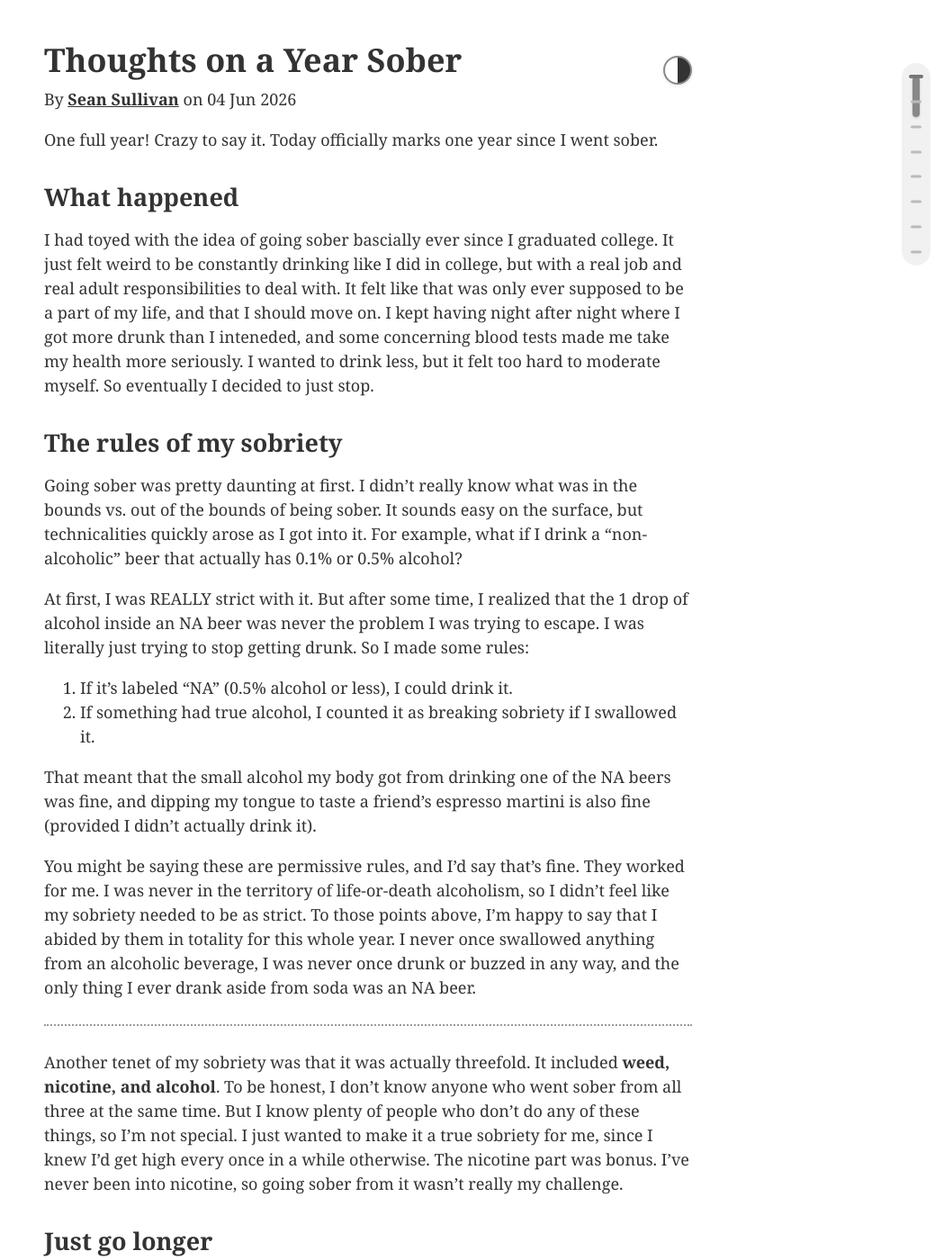
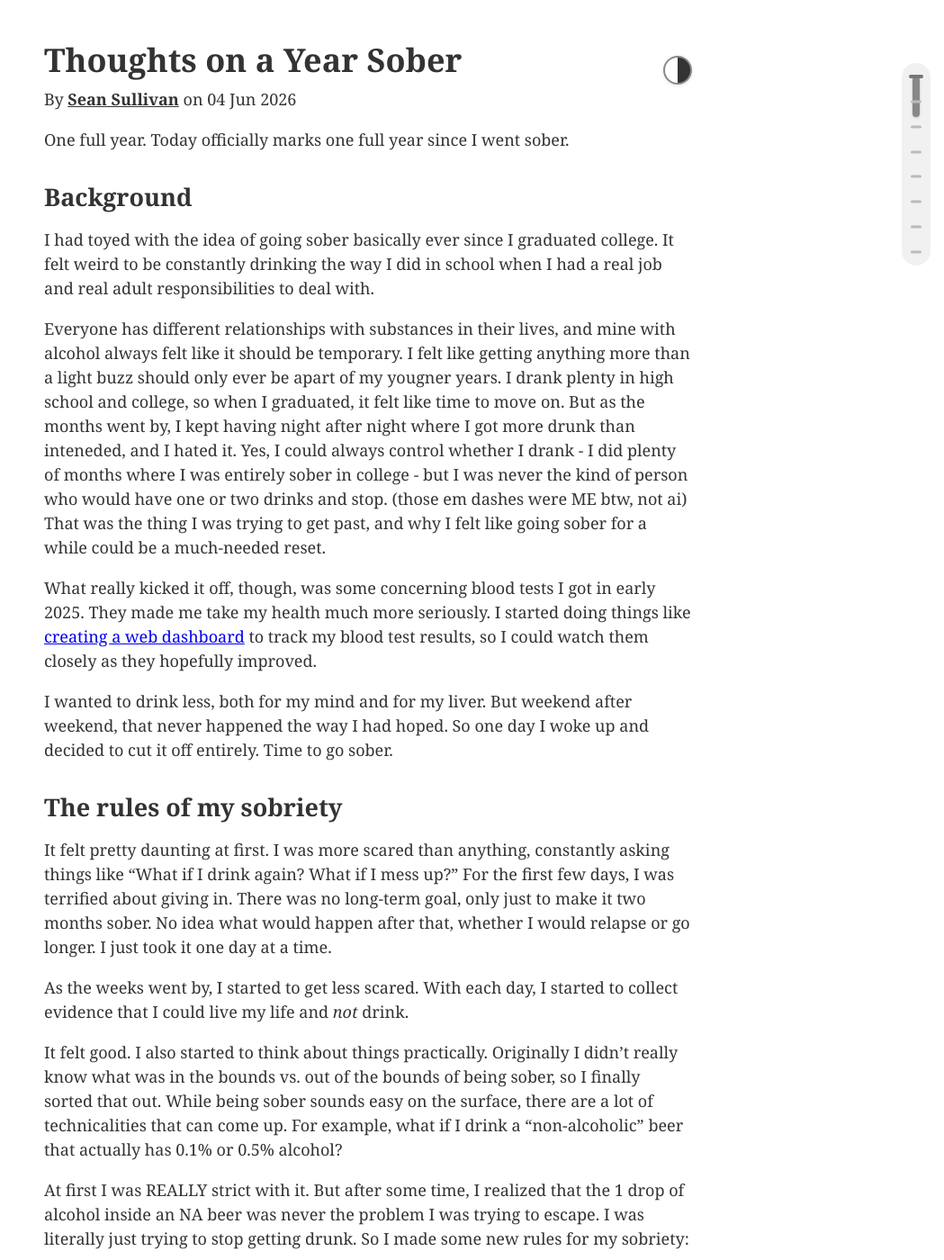
Before and after one commit to 0sps/sull1van.com, a Jekyll site: the page built from _posts/2026-06-04-thoughts-on-a-year-sober.md, in a window 1280 px wide and 1400 px high. Shown: the whole window at 90% size, without its empty margins (231-1280 px from the left). Built offline with Jekyll 4.4.1, drawn with Linux system fonts in a browser that asks for light colours; some of the changed text lies outside the part shown.

Commit message:
Update 2026-06-04-thoughts-on-a-year-sober.md

```diff
--- a/_posts/2026-06-04-thoughts-on-a-year-sober.md
+++ b/_posts/2026-06-04-thoughts-on-a-year-sober.md
@@ -5,57 +5,73 @@
 tags: [meta, blogging]
 ---
 
-One full year! Crazy to say it. Today officially marks one year since I went sober.
+One full year.
+Today officially marks one full year since I went sober.
 
-## What happened
+## Background
 
-I had toyed with the idea of going sober bascially ever since I graduated college. It just felt weird to be constantly drinking like I did in college, but with a real job and real adult responsibilities to deal with. It felt like that was only ever supposed to be a part of my life, and that I should move on. I kept having night after night where I got more drunk than I inteneded, and some concerning blood tests made me take my health more seriously. I wanted to drink less, but it felt too hard to moderate myself. So eventually I decided to just stop.
+I had toyed with the idea of going sober basically ever since I graduated college. It felt weird to be constantly drinking the way I did in school when I had a real job and real adult responsibilities to deal with.
+
+Everyone has different relationships with substances in their lives, and mine with alcohol always felt like it should be temporary. I felt like getting anything more than a light buzz should only ever be apart of my yougner years. I drank plenty in high school and college, so when I graduated, it felt like time to move on. But as the months went by, I kept having night after night where I got more drunk than inteneded, and I hated it. Yes, I could always control whether I drank -  I did plenty of months where I was entirely sober in college - but I was never the kind of person who would have one or two drinks and stop. (those em dashes were ME btw, not ai) That was the thing I was trying to get past, and why I felt like going sober for a while could be a much-needed reset.
+
+What really kicked it off, though, was some concerning blood tests I got in early 2025. They made me take my health much more seriously. I started doing things like [creating a web dashboard](https://sull1van.com/fixing-blood-test-results) to track my blood test results, so I could watch them closely as they hopefully improved.
+
+I wanted to drink less, both for my mind and for my liver. But weekend after weekend, that never happened the way I had hoped. So one day I woke up and decided to cut it off entirely. Time to go sober.
 
 
 ## The rules of my sobriety
 
-Going sober was pretty daunting at first. I didn't really know what was in the bounds vs. out of the bounds of being sober. It sounds easy on the surface, but technicalities quickly arose as I got into it. For example, what if I drink a "non-alcoholic" beer that actually has 0.1% or 0.5% alcohol?
+It felt pretty daunting at first. I was more scared than anything, constantly asking things like "What if I drink again? What if I mess up?" For the first few days, I was terrified about giving in. There was no long-term goal, only just to make it two months sober. No idea what would happen after that, whether I would relapse or go longer. I just took it one day at a time.
 
-At first, I was REALLY strict with it. But after some time, I realized that the 1 drop of alcohol inside an NA beer was never the problem I was trying to escape. I was literally just trying to stop getting drunk. So I made some rules:
+As the weeks went by, I started to get less scared. With each day, I started to collect evidence that I could live my life and *not* drink.
+
+It felt good. I also started to think about things practically. Originally I didn't really know what was in the bounds vs. out of the bounds of being sober, so I finally sorted that out. While being sober sounds easy on the surface, there are a lot of technicalities that can come up. For example, what if I drink a "non-alcoholic" beer that actually has 0.1% or 0.5% alcohol?
+
+At first I was REALLY strict with it. But after some time, I realized that the 1 drop of alcohol inside an NA beer was never the problem I was trying to escape. I was literally just trying to stop getting drunk. So I made some new rules for my sobriety:
 1. If it's labeled "NA" (0.5% alcohol or less), I could drink it.
-2. If something had true alcohol, I counted it as breaking sobriety if I swallowed it.
+2. If something truly had alcohol, I counted it as breaking sobriety if I swallowed it.
 
-That meant that the small alcohol my body got from drinking one of the NA beers was fine, and dipping my tongue to taste a friend's espresso martini is also fine (provided I didn't actually drink it).
+That meant the trace alcohol from an NA beer was fine, and dipping my tongue to taste a friend's espresso martini was also fine (provided I didn't actually drink it).
 
-You might be saying these are permissive rules, and I'd say that's fine. They worked for me. I was never in the territory of life-or-death alcoholism, so I didn't feel like my sobriety needed to be as strict. To those points above, I'm happy to say that I abided by them in totality for this whole year. I never once swallowed anything from an alcoholic beverage, I was never once drunk or buzzed in any way, and the only thing I ever drank aside from soda was an NA beer.
+You might say these are permissive rules, and that's fair. They worked for me. I was never in the territory of life-or-death alcoholism, so I didn't feel like my sobriety needed to be that strict. I'm also happy to say that, since I'm writing this article, I abided by those rules for the ENTIRE year. I never once swallowed anything from an alcoholic beverage, was never once drunk or buzzed in any way, and only ever drank NA beers, coffee, water, and soda. It feels both weird and pretty cool to say that.
 
 ---
 
-Another tenet of my sobriety was that it was actually threefold. It included **weed, nicotine, and alcohol**. To be honest, I don't know anyone who went sober from all three at the same time. But I know plenty of people who don't do any of these things, so I'm not special. I just wanted to make it a true sobriety for me, since I knew I'd get high every once in a while otherwise. The nicotine part was bonus. I've never been into nicotine, so going sober from it wasn't really my challenge.
+Another tenet of my sobriety was that it was actually threefold. It included **weed, nicotine, and alcohol**. To be honest, I know plenty of people who don't do any of these things, so I don't think that makes me special in any kind of way, but I just wanted to make it a more 'true' sobriety for me. Also I've never been a big weed or nicotine guy so it was easy brownie points.
+
 
 ## Just go longer
 
-So while my sobriety was threefold, it was only alcohol that scared me. I told my parents and my friends I was doing it for two months, to see where things went. I didn't commit to going longer because I genuinely did not think it was possible. It seemed like the probability of relapse within two months was insanely high.
+While my sobriety was threefold, it was only alcohol that made me afraid of relapse. As I said earlier, I told myself I was sober for now, not forever. I told my parents and friends I was doing it for two months, just to see where things went. I didn't commit to going longer because I genuinely did not think that was possible.
 
-But we're here, so that definitely wasn't the case. It really started to take shape as I neared the halfway mark. One weekend I caught up with a friend, who offered what might be the single greatest piece of advice I heard throughout this entire journey.
+Cravings are like that. At first, they seem impossible to get rid of, but they quickly fall off and don't really come back. As I neared the halfway mark of those two months, the daily panic about when I would drink next started to fade, and things started to feel more normal. Around that time, I caught up with a friend who offered what might be the single greatest piece of advice I heard throughout this entire journey.
 
-We got into chatting and I explained the sobriety and my two-month goal. He had been sober his entire life, and so he asked why I settled on two months.
+We got into chatting, and I explained the sobriety, my two-month goal. He had been sober his entire life, and so he asked why I settled on two months.
 
-"I don't know," I said. "I just thought that's the most I could do."
+I don't know, I said. It was the best I thought I could do.
 
-And then, this:
+He heard that and said: *"Why don't you just go longer?"*
 
-*"Why don't you just try to go longer?"*
+I stared at him for a second. It never even occurred to me that I could go longer than two months.
 
-Sometimes you really just need someone to say the obvious thing.
-
-Just go longer. That's exactly what I did. As I approached the two-month mark, I said I'd extend it to six months. Then at six months, I was convinced I could do twelve. And here we are, twelve months later. It's crazy.
-
-## What I actually miss
-
-Here's the thing I keep coming back to: I don't miss being *drunk*. I miss that nice buzz that comes after one, maybe two drinks. I think back to college days, and how often I would go out, and while all of that was a lot of fun, I don't miss it. I know what's waiting for me at the bottom of a bottle of something strong, and it's a nasty hangover. Near the start of my sobriety, I could feel the hangovers kick in *while* I was still drunk. So drinking heavily has completely lost its appeal. But that nice state where you have the tiniest buzz from a drink THAT is the state I miss.
-
-That's been the center of this whole year. Not having alcohol is fine, I'll live, but I'd like to experience it again. Social commitments took on a flatter feeling - not significantly worse or anything, just... 10% less excitement, I'd say. The moments I miss are pretty specific and infrequent. You're at someone's house, out on a date, at a birthday dinner, etc. and one drink would be perfect to soften the mood.
-
-But the vast majority of drinking? No. Going 100% sober is a great way to realize that most times you REALLY drank, you didn't need to. the 4+ drink kind of nights. Good riddance to those.
+But yeah, I could. Just go longer. So that's exactly what I did. Two months turned into six, then at six months I said twelve. Here we are, twelve months later. It's crazy.
 
 
-And this is why I wouldn't recommend going fully sober to most people. There's something to be said for having the opportunity to use things like alcohol when you want them. Same way you might want a sweet treat every once in a while, or maybe you want to have a a three-coffee day at work. In the same way, you might opt for a drink or two while you're out. For people who only drink occasionally, I don't see what you gain from stopping. A *lot* of people asked me that question, and while I feel like sobriety is awesome, I don't think everyone needs to do it. If you don't have a problem, you might not need to go off trying to fix it. That's my thougts at least.
+## Things I missed while sober
+
+Something I already knew but see much more clearly now is that I don't miss being drunk. I do miss that nice buzz that comes after one, maybe two drinks. Thinking back to college and how often I would go out, I don't miss it. While it used to be a lot of fun, I know what's waiting for me now at the bottom of any bottle of something strong, and it's a nasty hangover.
+
+Near the start of my sobriety (the weeks before), I could feel the hangovers kick in while I was still drunk. Drinking heavily had already started to lose its appeal, which is why I had only been drinking once or twice a month before I went sober. I don't ever want to go back to that state of getting seriously drunk, no matter how infrequent. That nice state where you have the tiniest buzz from a single drink, THAT is the state I miss.
+
+And that's really the center of this whole year. Not having alcohol is fine, I'll live, but I would very much like to experience it again in moderation. Without alcohol, social commitments took on a slightly flatter feeling. Not significantly worse or anything, just a little less excitement. The moments of drinking that I miss are pretty specific and infrequent. You're at someone's house, out on a date, a birthday dinner, and one drink would be perfect to soften the mood. It's also just apart of culture here in the Midwest, and if we had better scenery or warm weather year-round, people might bond over outdoor activities. But since we have neither of those, alcohol is pretty ingrained into society.
+
+Going 100% sober is a great way to realize that most times you REALLY drank, you didn't need to. The four-plus-drink kind of nights, the ones where you need an entire Sunday to recover. Good riddance to those.
+
+And that's why I wouldn't recommend going fully sober to most people. There's something to be said for having the option to use things like alcohol as a tool. The same way you might want a sweet treat to celebrate a milestone or a birthday. Or maybe even something as simple as caffeine: you should have the ability to have a three-coffee day once in a while at work, if that's what you want. And, like it or hate it, alcohol really is apart of society in the Midwest. So for those who have the opportunity to participate in that society responsibly, I would want you to be able to do that.
+
+A *lot* of people have asked me that question, and while I think sobriety is awesome, I don't think everyone needs to do it. If you want to go permanently sober for you, absolutley go after it. I'll be here to support you. But if you don't have a problem, and you're asking me if you need to go sober, I would say you might get more satisfaction out of limiting yourself to 1-2 drinks a night, if you can. That's my take at least.
+
+
 
 ## What changed
 
@@ -69,24 +85,28 @@
 
 This was a really big accomplishment for me. The people close to me know my liver enzymes were elevated, indicative of alcohol-induced "liver stress". It was never bad enough to be liver disease, but it was getting close. I'm happy to say that, as of 2026, I've never had a better-functioning liver in my life. And that's saying a lot, since I have been getting these tests since I was seventeen!
 
-Now, the alcohol cravings are definitely real, but those changed for me as well. Around the same time my liver began to improve, and my eyes whitened, the cravings evaporated. By month three I no longer had any big urge to drink. I'd settled into the reality that I'd just go to the bar with  friends, sit my ass down, and order a soda or NA beer. The lack of alcohol felt less like a craving and more like the addition of a new boring routine.
-    And on that note: **NA beers are awesome.** They're not for everyone, but a ton of stores and bars have started stocking them in this last year. It definitely beats a soda if you are doing something social and want a drink. Also, if you aren't a beer person, NA beers might make you one after you go sober, lol.
+Around the same time my liver began to improve and my eyes whitened, the cravings evaporated. By month three I no longer had any big urge to drink. I settled into the reality that I would just go to the bar with friends, sit my ass down, and order a soda or an NA beer. The lack of alcohol didn't really manifest as a craving anymore, more like it was just a routine I had to follow. Get the NA option, onthing else.
+
+And on that note: NA beers are awesome. They're not for everyone, but a ton of stores and bars have started stocking them in this last year. It definitely beats a soda if you're doing something social and want a drink in your hand. Also, if you aren't a beer person, NA beers might make you one after you go sober, lol.
 
 
 
 
 ## What I learned about people
 
-People ask constant questions, and most of them are supportive. I've had tons of questions about my sobriety and never once been shamed for it. What I do get, sometimes, is a quiet guilt. I'll see other people drinking and they almost seem upset that I'm not. Almost like how it would be if you went out for a friend's birthday, and you brought your own food because you're on a meal plan. It breaks social norms and confuses people. The alternative is to stay home and skip social events, which is a terrible alternative.
+People ask constant questions, and most of them are supportive. I've had tons of questions about my sobriety and never once been shamed for it. What I do get, sometimes, is a quiet guilt. I'll see other people drinking and they almost seem upset that I'm not. Like if you went out for a friend's birthday and you brought your own food because you're on a meal plan. It breaks social norms and confuses people. The alternative is to stay home and skip social events, which is a terrible alternative.
 
-The thing to actually watch out for is the opposite: people who *encouraged* me to drink back when I was trying to cut down. I'd explained that goal to most of the people around me, and they were supportive, but some would still ask me to get extremely drunk together. I'm not mad about it, that's what I was known for up until 2025. But it's just a weird feeling to push yourself in one direction after being known for the opposite, and find the people around you aren't used to it or serious about it. I don't hold it against anyone. I was never that public about just how important it was to me.
 
-I'll also say there were _countless_ people who were incredibly supportive. People who'd start buying me my coveted NA beers, and people who were just perfectly comfortable going out with me even if I wasn't drinking. That meant a lot.
+The thing to actually watch out for is the opposite: people who *encouraged* me to drink back when I was trying to cut down. I'd explained the goal to most of the people around me when I wanted to drink less, and while the vast majority were supportive, some would still ask me to get extremely drunk together. And look, I am NOT mad about that — that's what I was known for up until 2025. But it is a weird feeling to push yourself in one direction after being known for the opposite and find the people around you aren't used to it or taking it seriously. You just have to be vigilant and remember what your goals are, and why you're pursuing them. And then stick to them, no matter what other people say.
+
+I also have to add that there were _countless_ people who were incredibly supportive. People who'd start buying me an NA beer whenever I did go out. And people who were just perfectly comfortable in those situations with me even if I wasn't drinking. That meant a lot, because it wasn't always the case.
+
+
 
 ## Will I stay sober past one year?
 
-Probably not. For me, it was about getting healthier and getting rid of my craving to drink. A year later, I achieved pretty much everything I was looking for. I so want to keep this same relationship with alcohol going forward, but with the ability to have a drink if I want it. For me, being sober long term.
+Probably not. For me, it was about getting healthier and getting rid of my craving to drink. A year later, I've achieved pretty much everything I was looking for. I want to keep this same relationship with alcohol going forward, but with the ability to have a drink if I want one.
 
-It's also been incredible to see how much I could accomplish in the in-between, having repurposed all the weekends I wasn't going out. I refined my self-driving car project. I honed my health and got the best blood test results of my entire life. I worked on a passion project project that graded two dozen phone chargers, continuing a Google engineer's work. I created a half-dozen AI-assisted vibe coding projects, replacing stuff like my Spotify and my workout app with custom-coded alternatives that are 100% free to operate (article coming soon). A lot of stuff.
+It's also been incredible to see how much I could accomplish in the in-between, having repurposed all the weekends I wasn't going out. I refined my self-driving car project. I honed my health and got the best blood test results of my entire life. I worked on a passion project that graded two dozen phone chargers, continuing a Google engineer's work. I created a half-dozen AI-assisted vibe coding projects, replacing stuff like my Spotify and my workout app with custom-coded alternatives that are 100% free to operate (article coming soon). A lot of stuff.
 
-Anyway, I plan to return to drinking casually one day. But not yet. I'm too curious about what I can build in the meantime.
+I plan to return to drinking casually one day. Maybe not just yet, but one day. And if I still can't do the 1-2 drinks a night thing, I've got a years worth of sobriety showing me I can always go 100% again if I need to.
```
